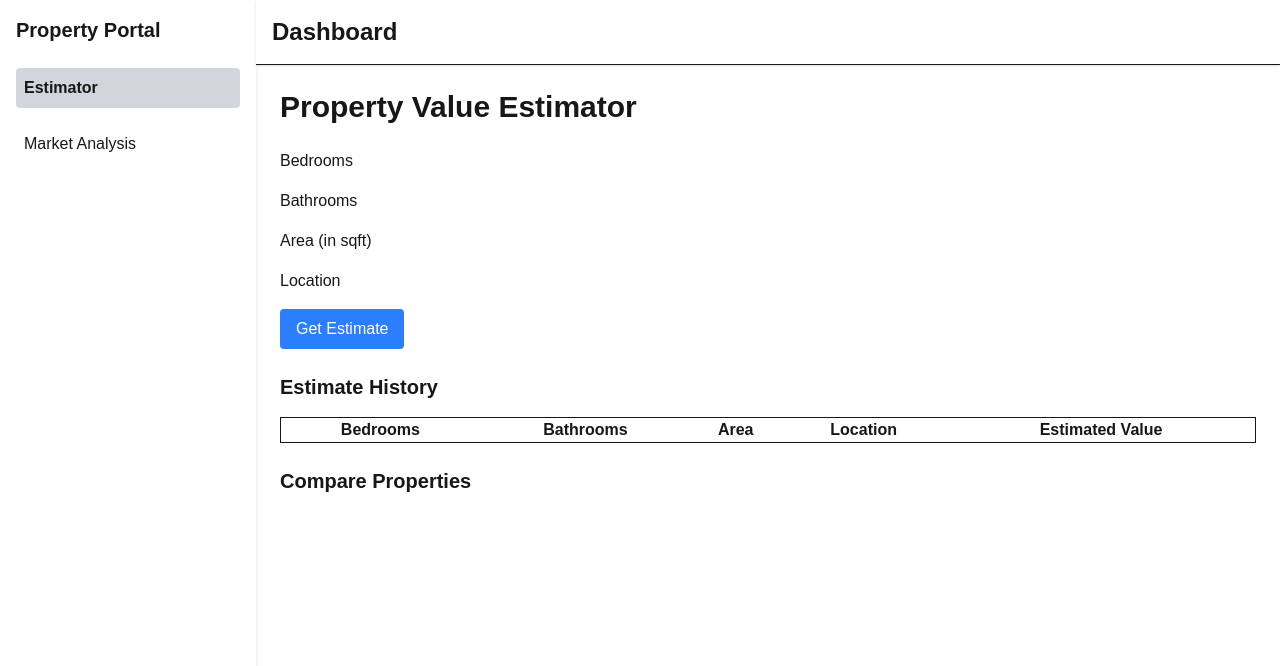
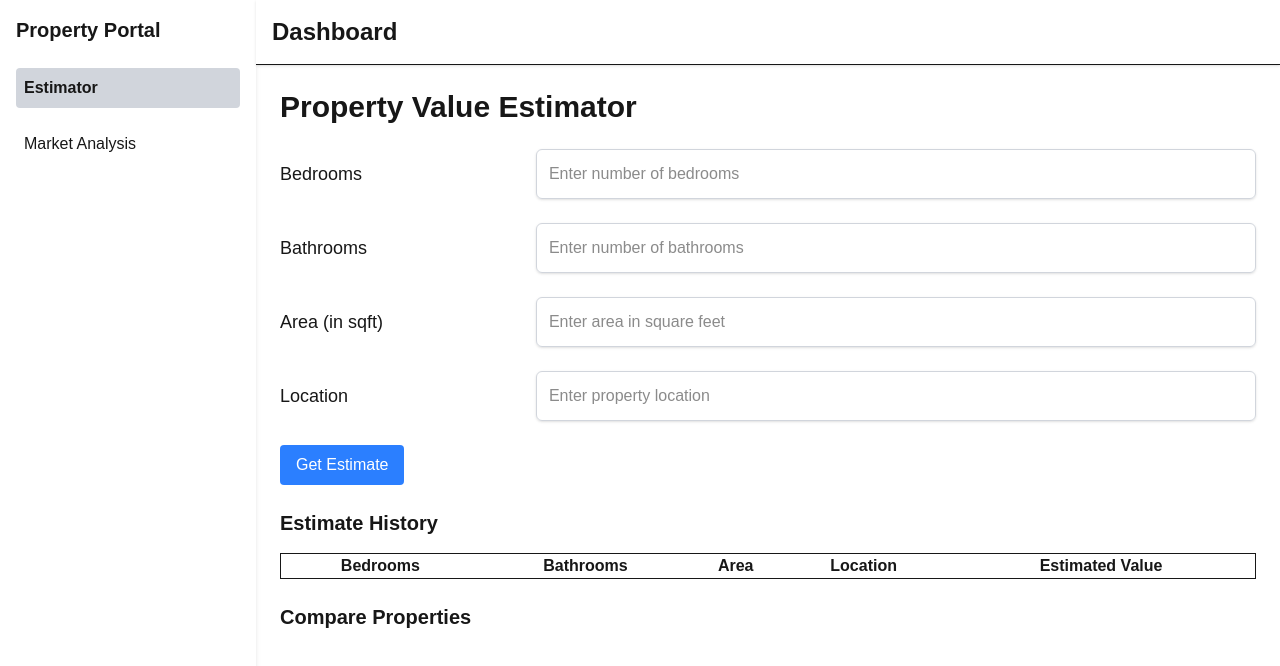
Before and after one commit to lakshmikant4u/marketplace, a Next.js app in the folder frontend/multi-app-nextjs-portal/: page /estimator in a window 1280 px wide. Shown: the top 666 px of the page. Built offline with nearby package versions, Linux system fonts and the light colour scheme.

Commit message:
UI changes for property value estimator

```diff
--- a/frontend/multi-app-nextjs-portal/src/app/estimator/page.tsx
+++ b/frontend/multi-app-nextjs-portal/src/app/estimator/page.tsx
@@ -1,20 +1,9 @@
-'use client'; // Add this line to mark this file as a Client Component
+'use client';
 
 import { useState } from 'react';
 import History from './components/History';
 import Comparison from './components/Comparison';
 import PredictionChart from './components/PredictionChart';
-
-// Mock API response
-const mockPrediction = (propertyDetails: any) => {
-  return new Promise((resolve) => {
-    setTimeout(() => {
-      resolve({
-        value: 500000 + Math.random() * 100000, // Random value for mock prediction
-      });
-    }, 1000);
-  });
-};
 
 const PropertyValueEstimator = () => {
   const [formData, setFormData] = useState({
@@ -60,45 +49,61 @@ const PropertyValueEstimator = () => {
   return (
     <div className="space-y-6">
       <h1 className="text-3xl font-bold">Property Value Estimator</h1>
-      <form onSubmit={handleSubmit} className="space-y-4">
-        <div>
-          <label>Bedrooms</label>
+      <form onSubmit={handleSubmit} className="space-y-6">
+
+        {/* Bedrooms Input */}
+        <div className="flex items-center space-x-4">
+          <label htmlFor="bedrooms" className="text-lg font-medium w-1/4">Bedrooms</label>
           <input
             type="number"
+            id="bedrooms"
             name="bedrooms"
             value={formData.bedrooms}
             onChange={handleChange}
-            className="input"
+            className="w-3/4 p-3 border border-gray-300 rounded-md shadow-sm focus:ring-2 focus:ring-blue-500"
+            placeholder="Enter number of bedrooms"
           />
         </div>
-        <div>
-          <label>Bathrooms</label>
+
+        {/* Bathrooms Input */}
+        <div className="flex items-center space-x-4">
+          <label htmlFor="bathrooms" className="text-lg font-medium w-1/4">Bathrooms</label>
           <input
             type="number"
+            id="bathrooms"
             name="bathrooms"
             value={formData.bathrooms}
             onChange={handleChange}
-            className="input"
+            className="w-3/4 p-3 border border-gray-300 rounded-md shadow-sm focus:ring-2 focus:ring-blue-500"
+            placeholder="Enter number of bathrooms"
           />
         </div>
-        <div>
-          <label>Area (in sqft)</label>
+
+        {/* Area Input */}
+        <div className="flex items-center space-x-4">
+          <label htmlFor="area" className="text-lg font-medium w-1/4">Area (in sqft)</label>
           <input
             type="number"
+            id="area"
             name="area"
             value={formData.area}
             onChange={handleChange}
-            className="input"
+            className="w-3/4 p-3 border border-gray-300 rounded-md shadow-sm focus:ring-2 focus:ring-blue-500"
+            placeholder="Enter area in square feet"
           />
         </div>
-        <div>
-          <label>Location</label>
+
+        {/* Location Input */}
+        <div className="flex items-center space-x-4">
+          <label htmlFor="location" className="text-lg font-medium w-1/4">Location</label>
           <input
             type="text"
+            id="location"
             name="location"
             value={formData.location}
             onChange={handleChange}
-            className="input"
+            className="w-3/4 p-3 border border-gray-300 rounded-md shadow-sm focus:ring-2 focus:ring-blue-500"
+            placeholder="Enter property location"
           />
         </div>
 
```
